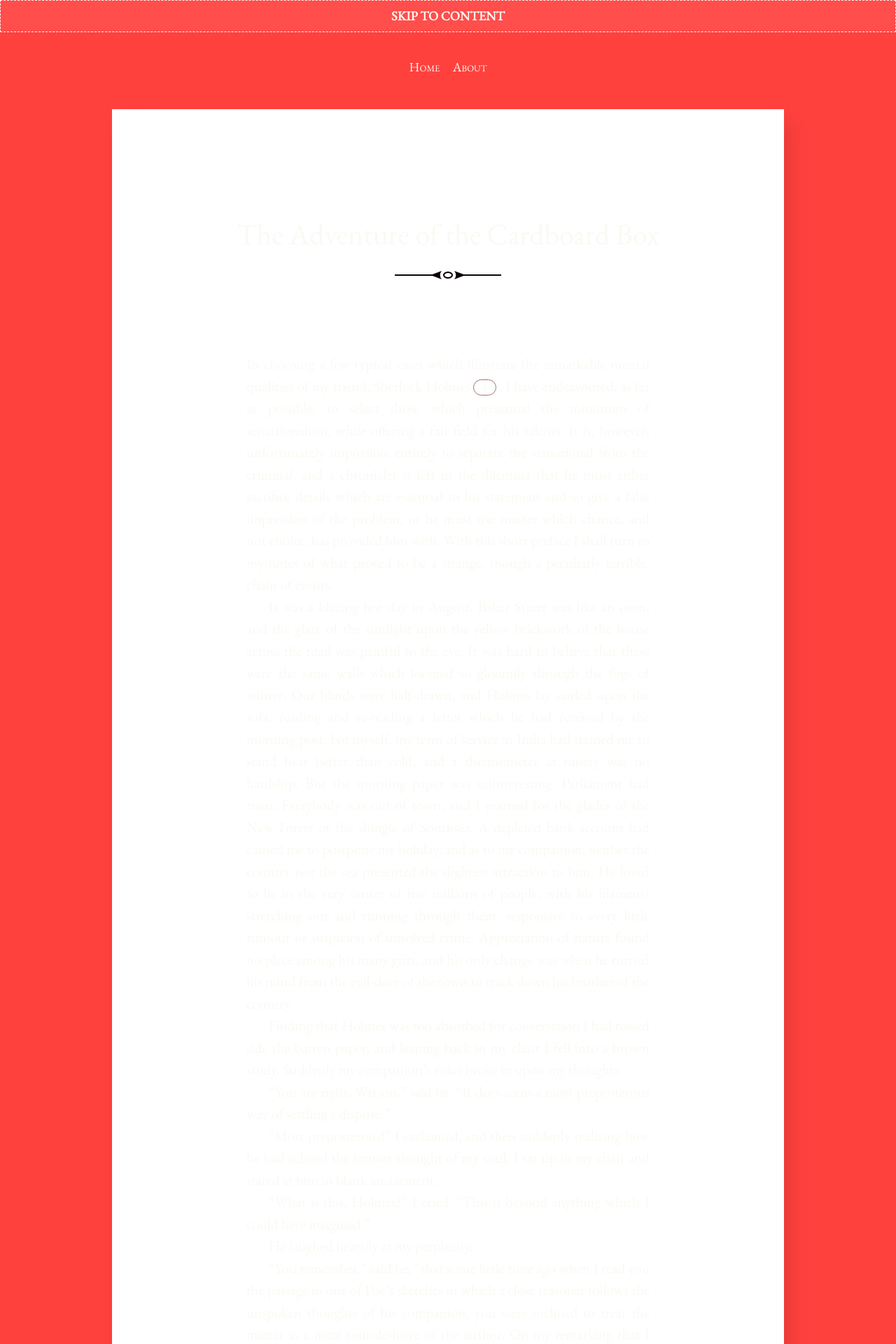
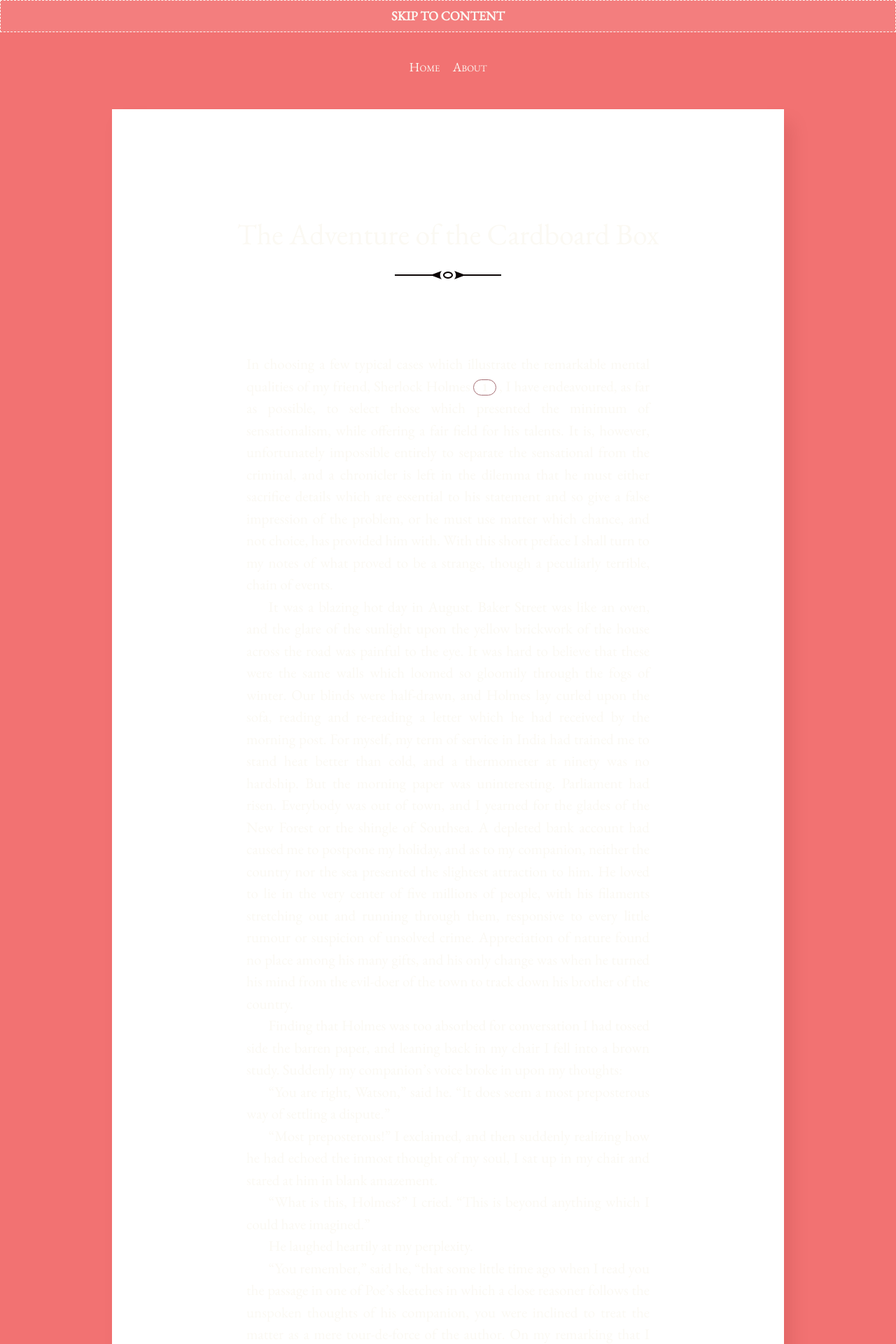
Before and after one commit to carmigno/carmigno.github.io, a Jekyll site: the page built from _posts/2011-11-11-the-adventure-of-the-cardboard-box.md, in a window 1280 px wide. Shown: the top 1920 px of the page at 70% size. Built offline with Jekyll 4.4.1, drawn with Linux system fonts in a browser that asks for light colours.

Commit message:
Updated color

```diff
--- a/_sass/_variables.scss
+++ b/_sass/_variables.scss
@@ -1,4 +1,4 @@
-$brand-color:         #FF413E;
+$brand-color:         #F27272;
 $highlight:           lighten($brand-color, 35%);
 $text-color:          #FBF9F3;
 $muted-text-color:    #A66F74;
```
